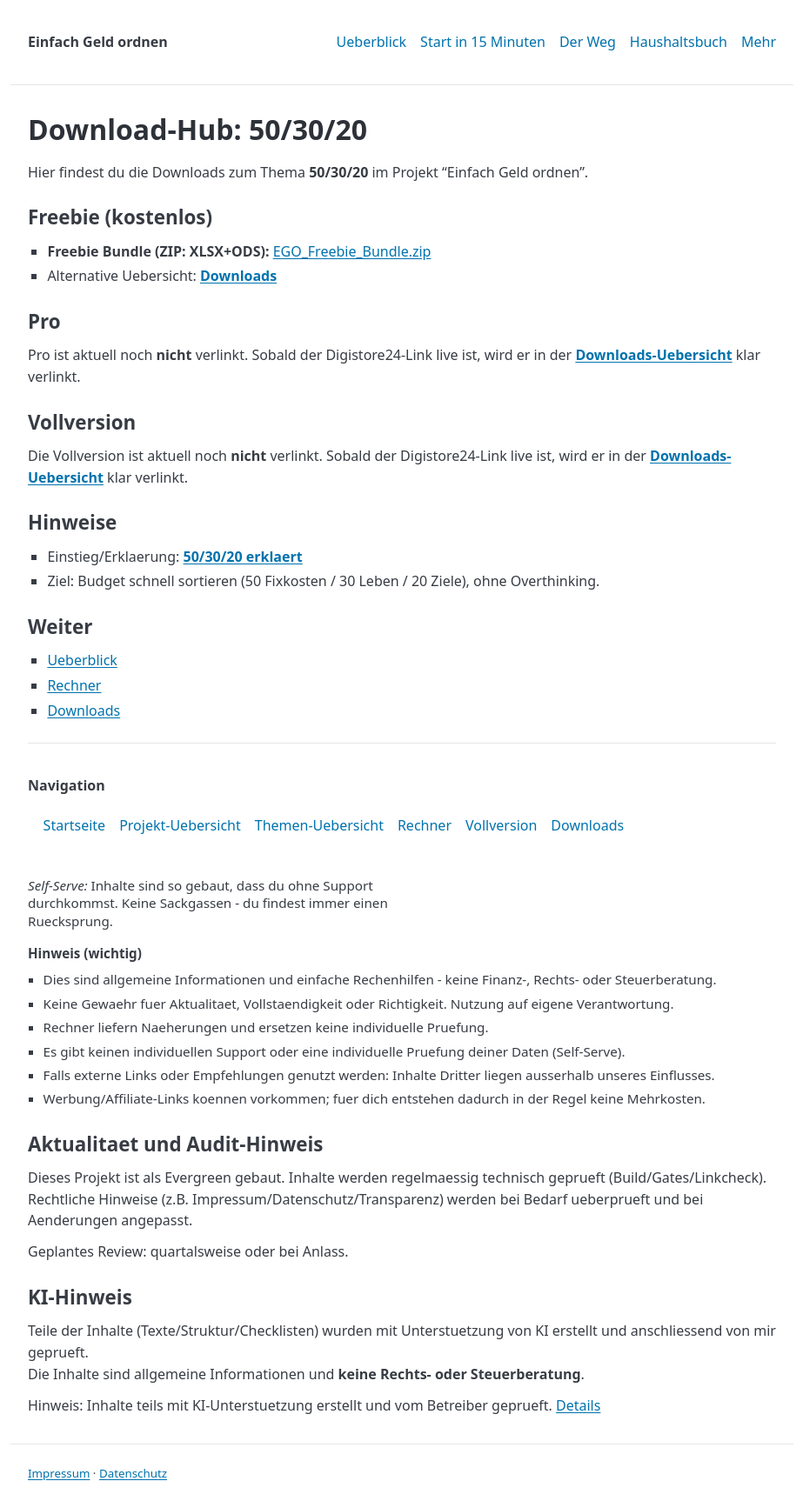
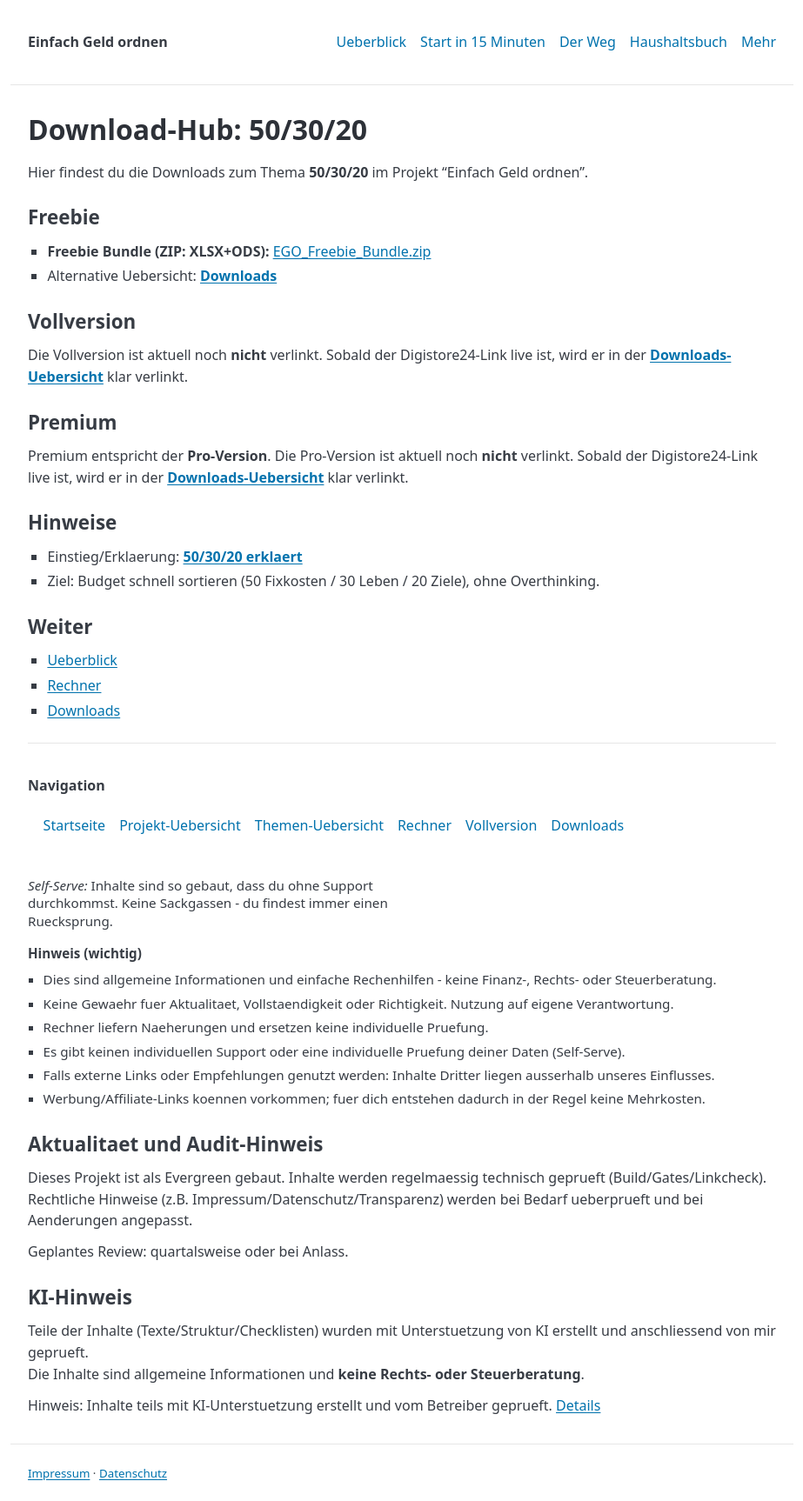
Before and after one commit to gluecklich-tools/einfach-geld-ordnen, a Jekyll site: the page built from seiten/download-hub-50-30-20.md, in a window 1280 px wide. Shown: the whole page at 87% size, without its empty margins (178-1101 px from the left). Built offline with Jekyll 4.4.1, drawn with Linux system fonts in a browser that asks for light colours.

Commit message:
Klaus-Run: automated gates + push 2026-02-22 12:10

```diff
--- a/seiten/download-hub-50-30-20.md
+++ b/seiten/download-hub-50-30-20.md
@@ -10,18 +10,18 @@ sitemap: false
 
 Hier findest du die Downloads zum Thema **50/30/20** im Projekt "Einfach Geld ordnen".
 
-## Freebie (kostenlos)
+## Freebie
 
 - **Freebie Bundle (ZIP: XLSX+ODS):** [EGO_Freebie_Bundle.zip]({{ site.baseurl }}/downloads/bundles/EGO_Freebie_Bundle.zip)
 - Alternative Uebersicht: **[Downloads]({{ site.baseurl }}/seiten/downloads.html)**
 
-## Pro
-
-Pro ist aktuell noch **nicht** verlinkt. Sobald der Digistore24-Link live ist, wird er in der **[Downloads-Uebersicht]({{ site.baseurl }}/seiten/downloads.html#pro)** klar verlinkt.
-
 ## Vollversion
 
 Die Vollversion ist aktuell noch **nicht** verlinkt. Sobald der Digistore24-Link live ist, wird er in der **[Downloads-Uebersicht]({{ site.baseurl }}/seiten/downloads.html#vollversion)** klar verlinkt.
+
+## Premium
+
+Premium entspricht der **Pro-Version**. Die Pro-Version ist aktuell noch **nicht** verlinkt. Sobald der Digistore24-Link live ist, wird er in der **[Downloads-Uebersicht]({{ site.baseurl }}/seiten/downloads.html#pro)** klar verlinkt.
 
 ## Hinweise
 
```
